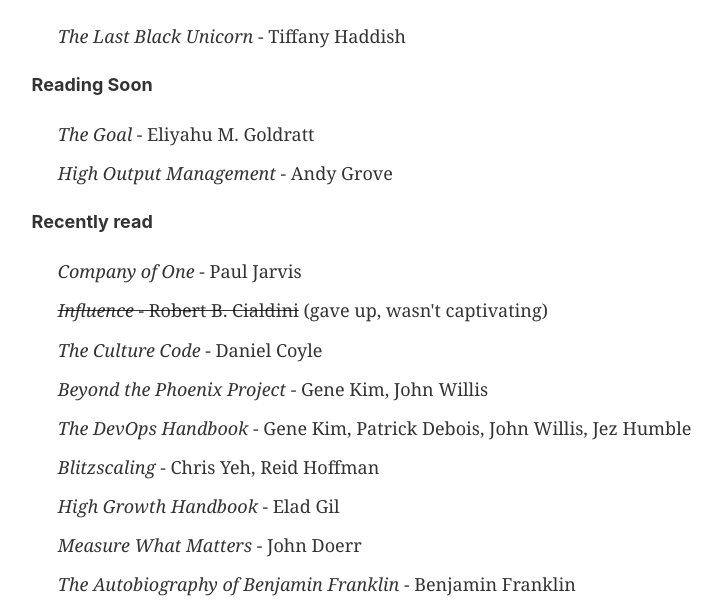
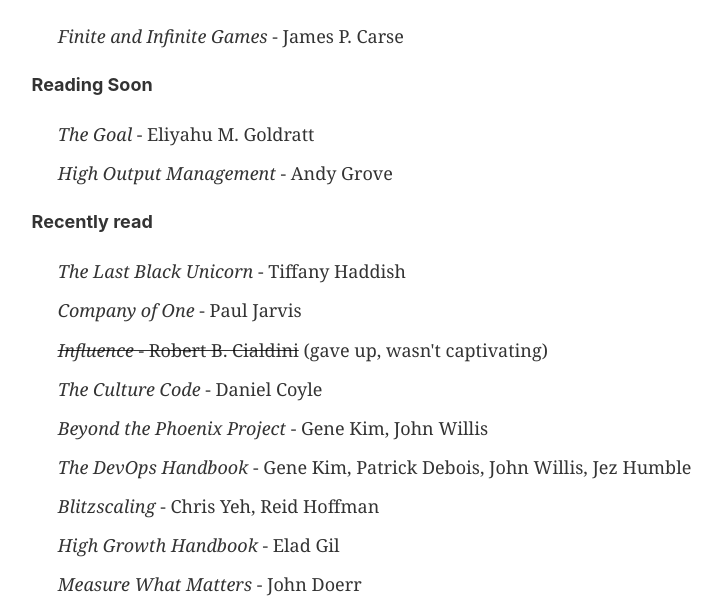
Before and after one commit to render-examples/gatsby-starter-default, a Gatsby site: page /reading in a window 1280 px wide. Shown: the part 179-787 px from the top of the page, without its empty margins (148-870 px from the left). Built offline with nearby package versions, Linux system fonts and the light colour scheme; Gatsby itself is replaced by a stand-in of ours.

Commit message:
updates readings

```diff
--- a/src/pages/reading.js
+++ b/src/pages/reading.js
@@ -10,7 +10,7 @@ const IndexPage = () => (
     <h4>Currently reading</h4>
     <ul className="reading">
       <li>
-        <i>The Last Black Unicorn</i> - Tiffany Haddish
+        <i>Finite and Infinite Games</i> - James P. Carse
       </li>
     </ul>
     <h4>Reading Soon</h4>
@@ -24,6 +24,9 @@ const IndexPage = () => (
     </ul>
     <h4>Recently read</h4>
     <ul className="reading">
+      <li>
+        <i>The Last Black Unicorn</i> - Tiffany Haddish
+      </li>
       <li>
         <i>Company of One</i> - Paul Jarvis
       </li>
```
